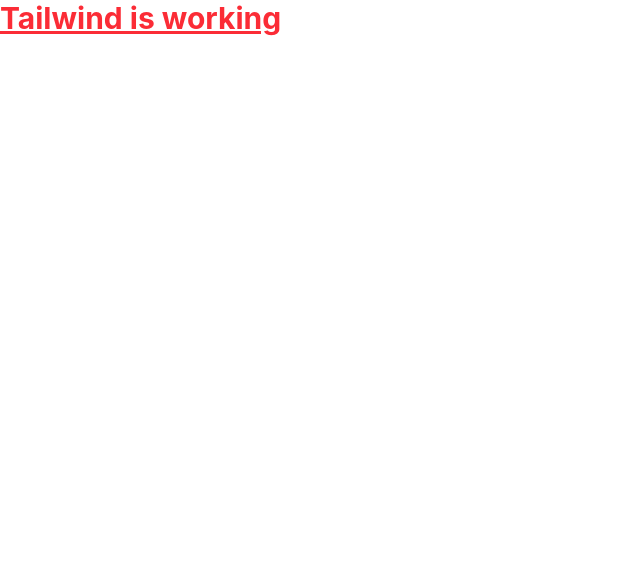
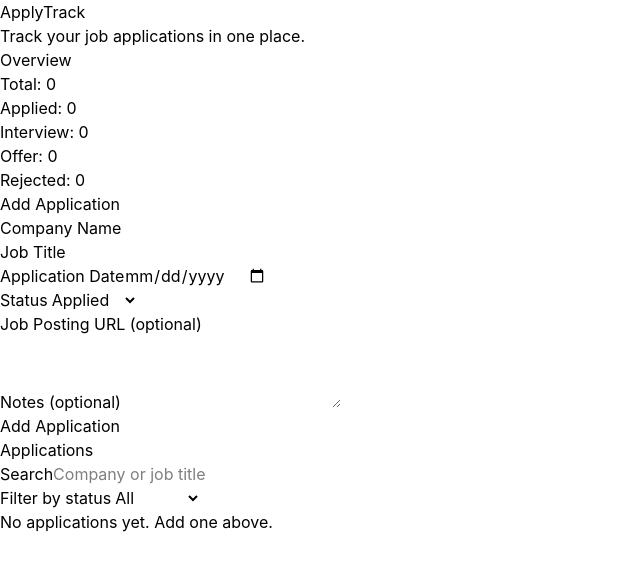
Before and after one commit to semura135/applytrack, a React (Vite) app in the folder client/: page / in a window 1280 px wide. Shown: the top 570 px of the page, without its empty margins (0-640 px from the left). Built offline with nearby package versions, Linux system fonts and the light colour scheme.

Commit message:
feat: semantic dashboard skeleton (unstyled)

```diff
--- a/client/src/App.jsx
+++ b/client/src/App.jsx
@@ -1,9 +1,86 @@
 function App() {
   return (
     <div>
-      <h1 className="text-red-500 text-3xl font-bold underline">
-        Tailwind is working
-      </h1>
+      <header>
+        <h1>ApplyTrack</h1>
+        <p>Track your job applications in one place.</p>
+      </header>
+
+      <main>
+        <section aria-labelledby="stats-heading">
+          <h2 id="stats-heading">Overview</h2>
+          <ul>
+            <li>Total: 0</li>
+            <li>Applied: 0</li>
+            <li>Interview: 0</li>
+            <li>Offer: 0</li>
+            <li>Rejected: 0</li>
+          </ul>
+        </section>
+        <section aria-labelledby="form-heading">
+          <h2 id="form-heading">Add Application</h2>
+          <form>
+            <div>
+              <label htmlFor="company">Company Name</label>
+              <input id="company" name="company" type="text" required />
+            </div>
+            <div>
+              <label htmlFor="title">Job Title</label>
+              <input id="title" name="title" type="text" required />
+            </div>
+
+            <div>
+              <label htmlFor="date">Application Date</label>
+              <input id="date" name="date" type="date" required />
+            </div>
+            <div>
+              <label htmlFor="status">Status</label>
+              <select id="status" name="status" required>
+                <option value="Applied">Applied</option>
+                <option value="Interview">Interview</option>
+                <option value="Offer">Offer</option>
+                <option value="Rejected">Rejected</option>
+              </select>
+            </div>
+            <div>
+              <label htmlFor="url">Job Posting URL (optional)</label>
+              <input id="url" name="url" type="url" />
+            </div>
+
+            <div>
+              <label htmlFor="notes">Notes (optional)</label>
+              <textarea id="notes" name="notes" rows="3" />
+            </div>
+
+            <button type="submit">Add Application</button>
+          </form>
+        </section>
+        <section aria-labelledby="list-heading">
+          <h2 id="list-heading">Applications</h2>
+          <div>
+            <label htmlFor="search">Search</label>
+            <input
+              id="search"
+              type="search"
+              placeholder="Company or job title"
+            />
+          </div>
+
+          <div>
+            <label htmlFor="filter">Filter by status</label>
+            <select id="filter">
+              <option value="All">All</option>
+              <option value="Applied">Applied</option>
+              <option value="Interview">Interview</option>
+              <option value="Offer">Offer</option>
+              <option value="Rejected">Rejected</option>
+            </select>
+          </div>
+          <ul>
+            <li>No applications yet. Add one above.</li>
+          </ul>
+        </section>
+      </main>
     </div>
   );
 }
```
